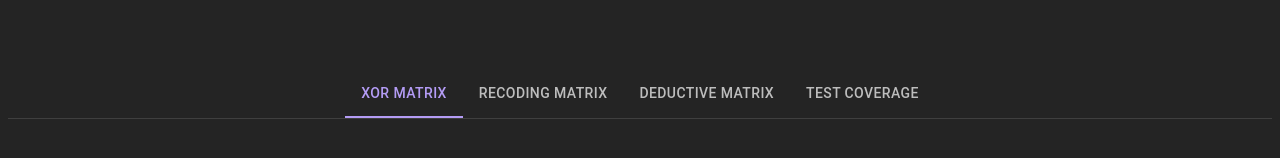
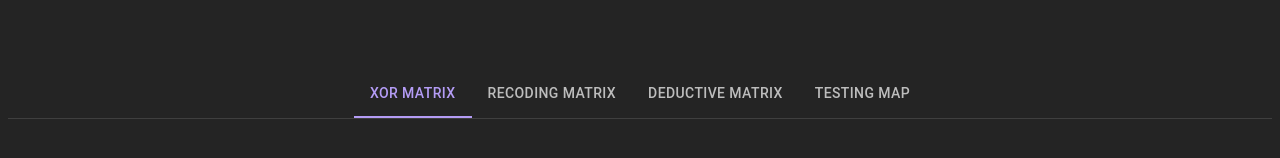
Before and after one commit to hahanova/vector, a React (Vite) app: page / in a window 1280 px wide. Shown: the part 224-382 px from the top of the page. Built offline with nearby package versions, Linux system fonts and the light colour scheme.

Commit message:
update name of the 4th tab

```diff
--- a/package.json
+++ b/package.json
@@ -1,7 +1,7 @@
 {
   "name": "papin-vector",
   "private": true,
-  "version": "0.0.4",
+  "version": "0.0.5",
   "type": "module",
   "scripts": {
     "start": "vite",
--- a/src/Vector/Vector.tsx
+++ b/src/Vector/Vector.tsx
@@ -114,7 +114,7 @@ export const Vector = () => {
             <Tab label="XOR Matrix" />
             <Tab label="Recoding Matrix" />
             <Tab label="Deductive Matrix" />
-            <Tab label="Test Coverage" />
+            <Tab label="Testing Map" />
           </Tabs>
         </Box>
         <TabPanel value={tab} index={0}>
```
